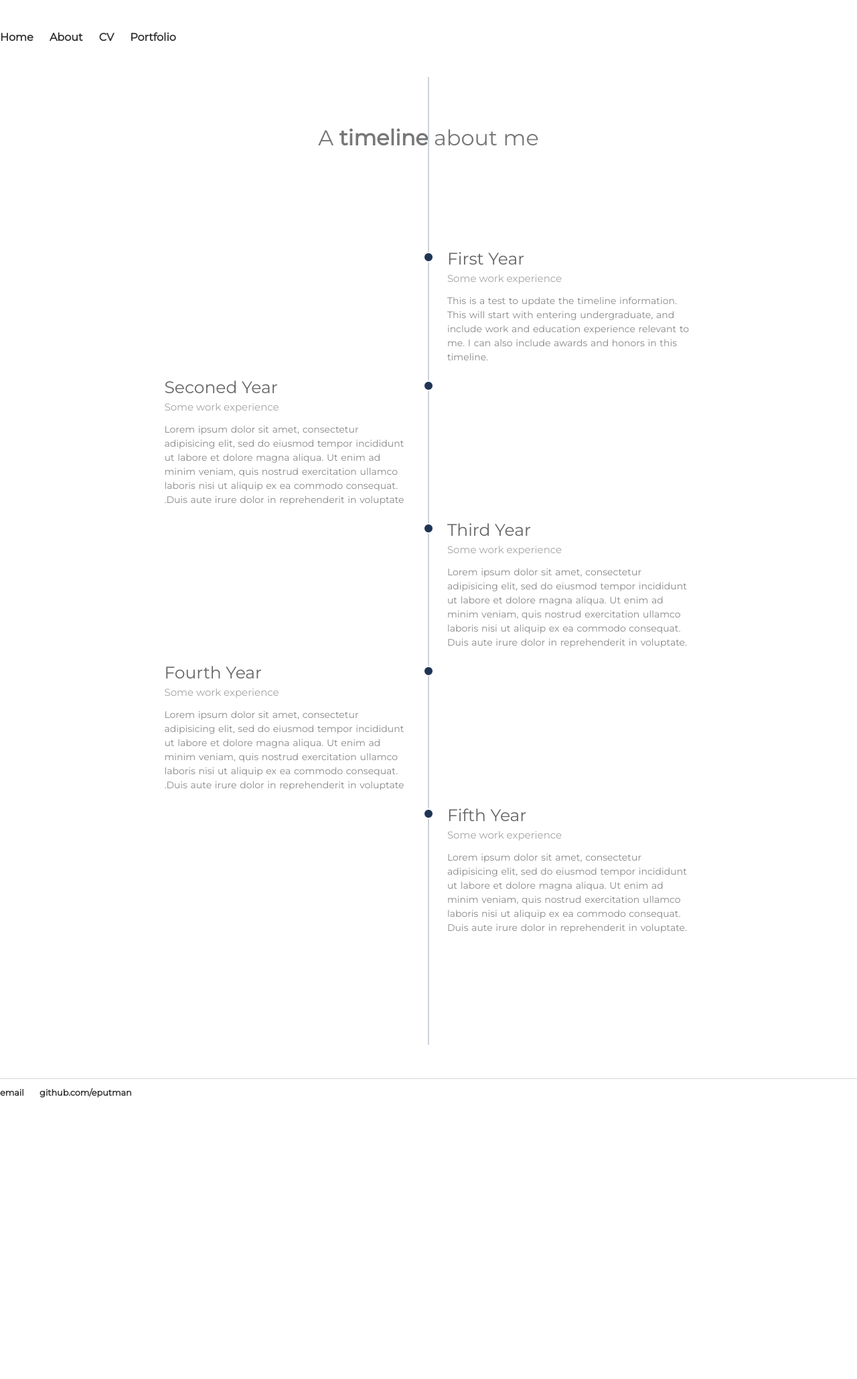
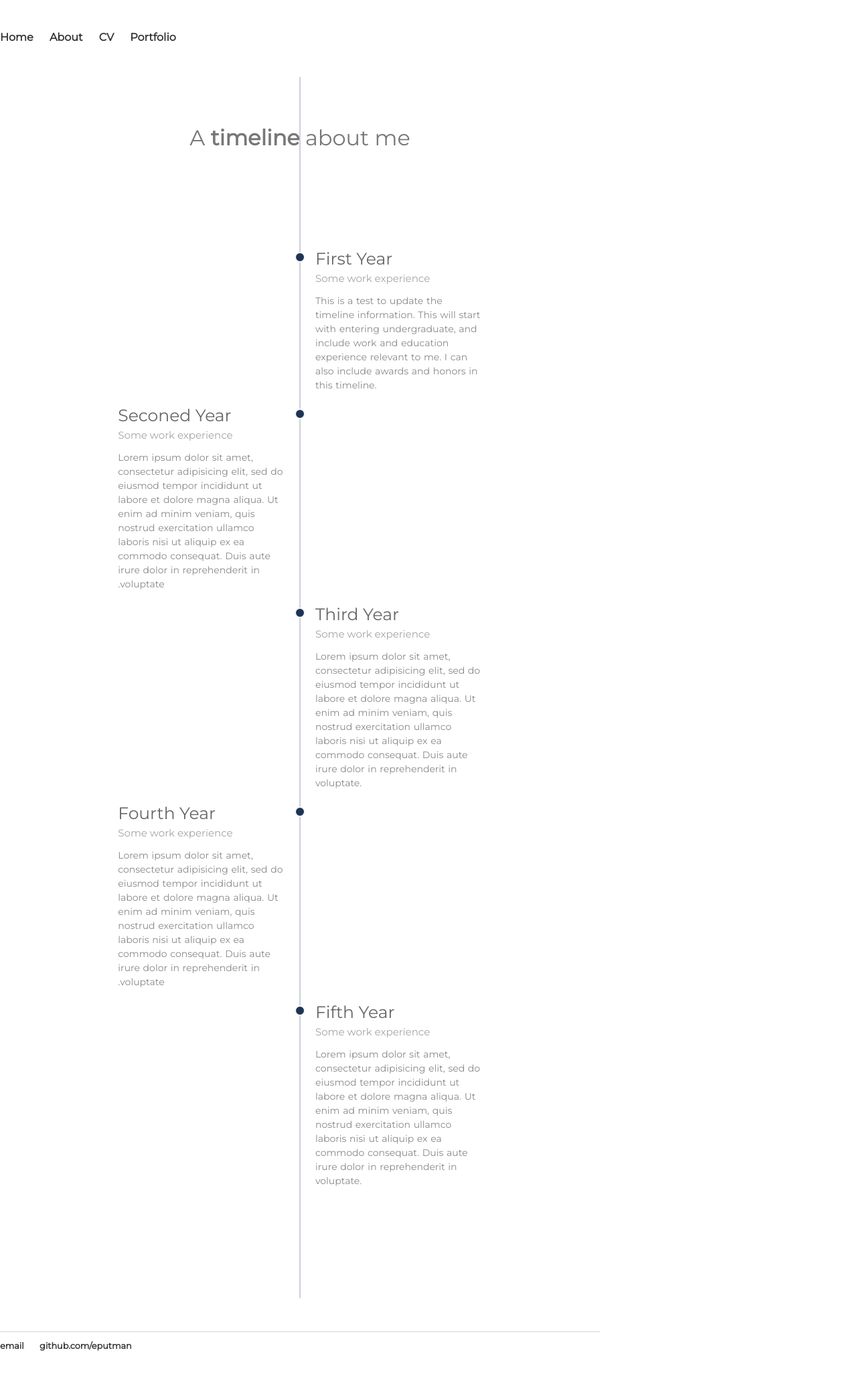
Before and after one commit to eputman/eputman.github.io, a Jekyll site: the page built from about/index.html, in a window 1280 px wide. Shown: the whole page at 67% size. Built offline with Jekyll 4.4.1, drawn with Linux system fonts in a browser that asks for light colours; before the commit the page ends 1681 px from its top, so only the background shows below that.

Commit message:
Update timeline.css

```diff
--- a/css/timeline.css
+++ b/css/timeline.css
@@ -11,6 +11,9 @@ body {
    margin: 0;
    padding: 30px 0;
    font-family: 'Montserrat', sans-serif;
+   width: -webkit-calc(70%);
+   width: -moz-calc(70%);
+   width: calc(70%);
 }
 
 nav ul, footer ul {
```
